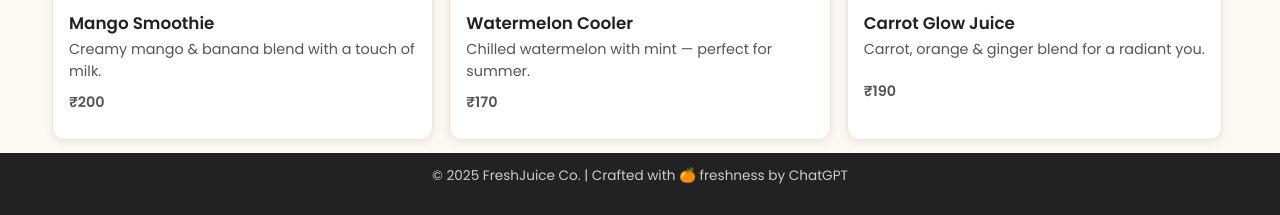
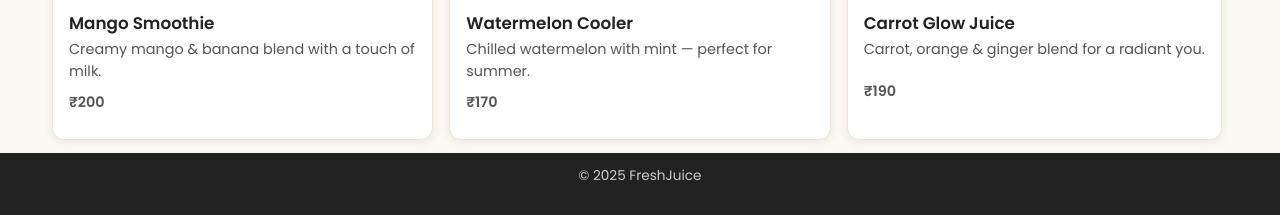
Before and after one commit to pothabattulavinod/juice, a plain HTML site: page index.html in a window 1280 px wide. Shown: the part 694-909 px from the top of the page. Drawn offline with nearby package versions, Linux system fonts and the light colour scheme.

Commit message:
Update index.html

```diff
--- a/index.html
+++ b/index.html
@@ -276,7 +276,7 @@
 
   <!-- Footer -->
   <footer>
-    <p>&copy; 2025 FreshJuice Co. | Crafted with 🍊 freshness by ChatGPT</p>
+    <p>&copy; 2025 FreshJuice</p>
   </footer>
 
 </body>
```
